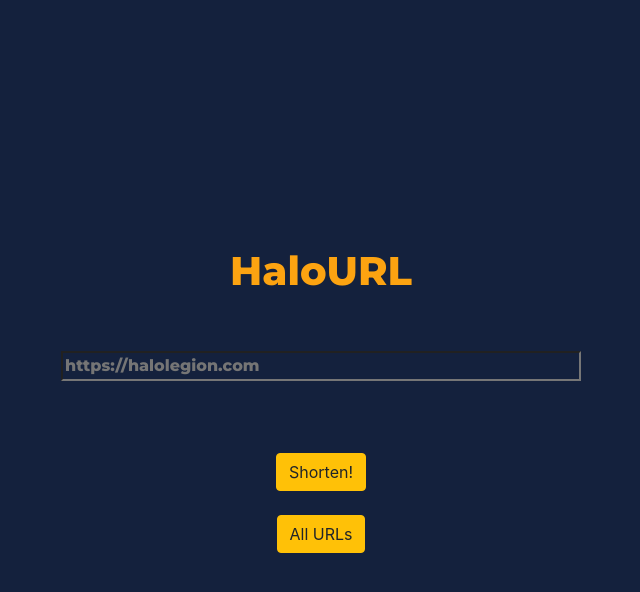
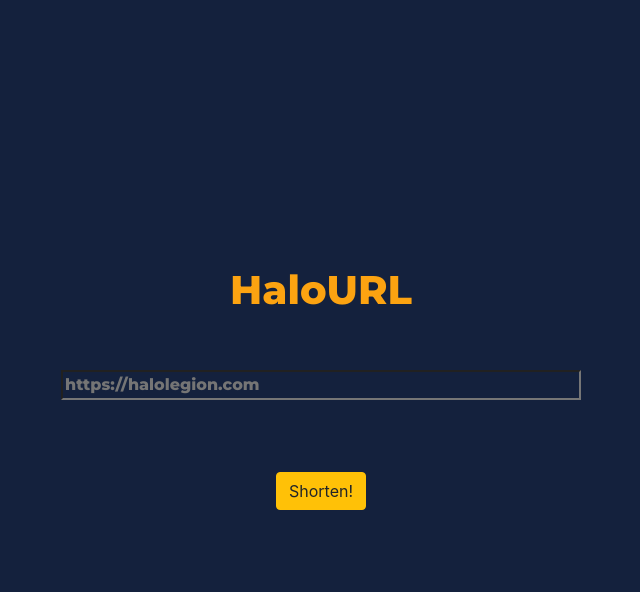
Before and after one commit to Maitreya29/HaloURL, a Flask app: page / in a window 1280 px wide. Shown: the top 592 px of the page, without its empty margins (319-959 px from the left). Run offline with Flask 2, Linux system fonts and the light colour scheme.

Commit message:
nuke all urls. why? because yeah.

```diff
--- a/templates/url_page.html
+++ b/templates/url_page.html
@@ -45,8 +45,6 @@
                     style="margin:auto; display:block;">
                 <br>
             </form>
-            <a href="https://halourl.herokuapp.com/all_urls"><input type="submit" value="All URLs" class="btn btn-warning"
-                style="margin:auto; display:block;"></a>
         </span>
     </div>
     <script src="https://code.jquery.com/jquery-3.5.1.slim.min.js"
```
